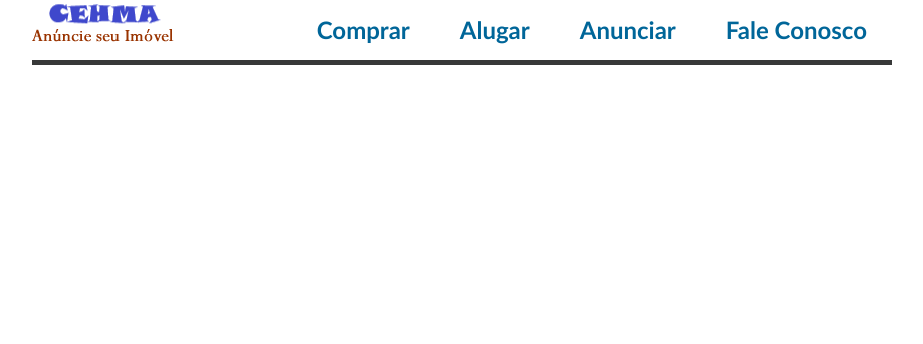
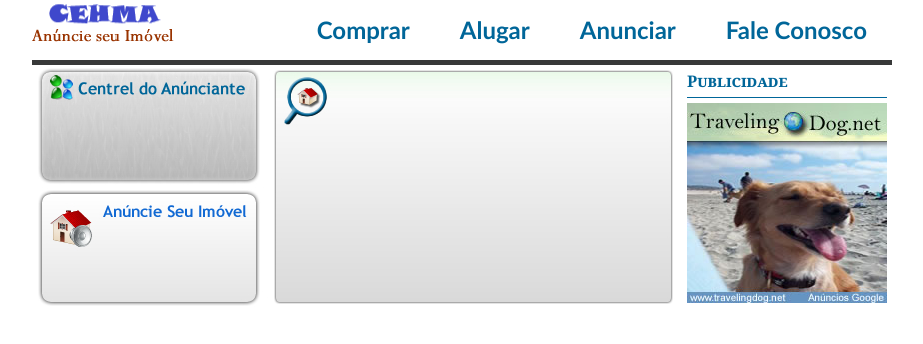
Before and after one commit to MMacedoS/Portal-Imoveis, a PHP site: page / in a window 1280 px wide. Shown: the top 344 px of the page, without its empty margins (178-1101 px from the left). Run offline with PHP 8.4, Linux system fonts and the light colour scheme.

Commit message:
criando uma nova section, colocando header na section mondtando nossa header anuncio e publicidades  aula 03

```diff
--- a/index.php
+++ b/index.php
@@ -22,10 +22,29 @@
                 </ul>
 
             </div>
-            <div id="header_navegar">
 
-            </div>
         </header>
+    </section>
+
+    <section class="box">
+        <div id="header_navegar">
+                    <div id="header_navegar_central">
+                        <div id="header_navegar_central_anunciante">
+
+                        </div>
+                        <div id="header_navegar_central_anuncie">
+
+                        </div>
+                    </div>
+                    <div id="header_navegar_filtro">
+
+                    </div>
+                    <div id="header_navegar_publicidade">
+                        <h1>Publicidade</h1>
+                            <a href="#"><img src="midias/01.jpg" alt="" title=""></a>
+                    </div>
+
+        </div>
     </section>
     <section class="box">
         <div id="imoveis_home">
--- a/style.css
+++ b/style.css
@@ -50,7 +50,55 @@ header{
 
 /* antes do depois */
 
-#header_navegar{}
+/* aula 04 */
+#header_navegar{
+    width: 860px;
+    height: 250px;
+
+}
+#header_navegar_central{
+    width: 235px;
+    float: left;/* jogando para o lado*/
+}
+#header_navegar_central_anunciante
+{
+    width: 235px;
+    height: 122px;
+    background: url("images/central_bg.jpg") no-repeat;
+}
+
+#header_navegar_central_anuncie
+{
+    width: 235px;
+    height: 128px;
+    background: url("images/anuncie_bg.jpg") no-repeat;
+
+}
+#header_navegar_filtro
+{
+    width: 412px;
+    height: 250px;
+    background: url("images/busca_anacanda_bg.jpg") no-repeat;
+    float: left;
+}
+#header_navegar_publicidade
+{
+    width: 200px;
+    height: 250px;
+    padding: 5px;
+    float: right;
+}
+#header_navegar_publicidade h1{
+    font: 16px Georgia,"Times New Roman", Times, serif;
+    font-weight: bold;
+    font-variant: small-caps;
+    color: #069;
+    margin-bottom: 5px;
+    padding-bottom: 5px;
+    border-bottom: 1px solid #069;
+
+
+}
 
 /* IMOVEIS HOME */
 #imoveis_home{}
```
Also changed, not shown: midias/01.jpg (added), midias/02.jpg (added), midias/03.jpg (added).
